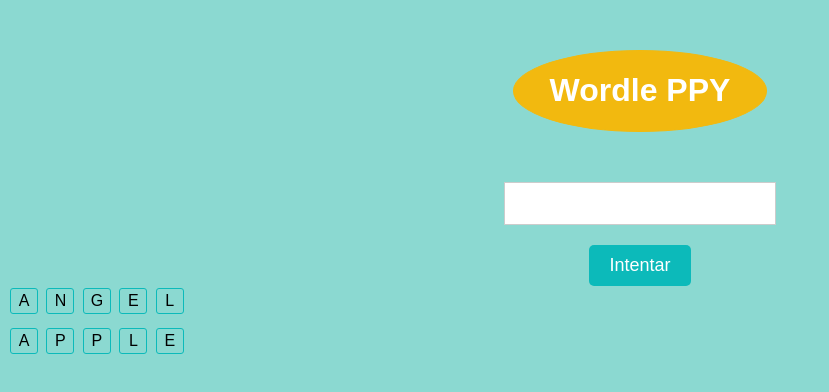
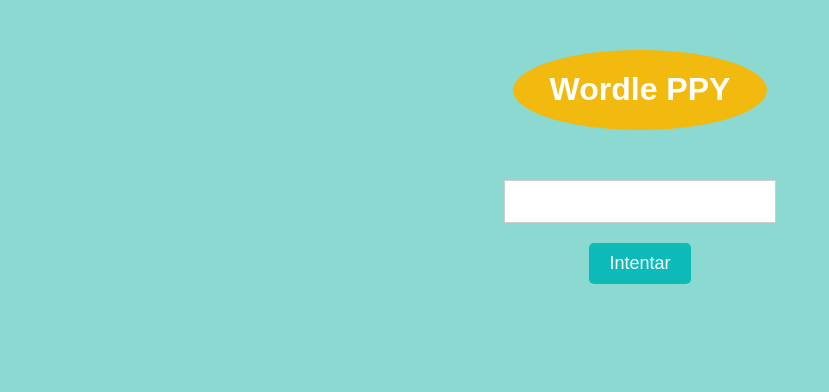
Before and after one commit to Druyeah/WordlePPY.github.io, a plain HTML site: page index.html in a window 1280 px wide. Shown: the whole page, without its empty margins (0-829 px from the left). Drawn offline with Linux system fonts and the light colour scheme.

Commit message:
Version 1.2
-Corrección de errores varios

```diff
--- a/index.html
+++ b/index.html
@@ -18,20 +18,20 @@
   <div id="grid">
       <!-- PRIMER INTENTO -->
       <div class='row'>
-      <span class='letter'> A </span>
+      <!-- <span class='letter'> A </span>
       <span class='letter'> N </span>
       <span class='letter'> G </span>
       <span class='letter'> E </span>
-      <span class='letter'> L </span>
+      <span class='letter'> L </span> -->
     </div>
 
     <!-- SEGUNDO INTENTO -->
     <div class='row'>
-      <span class='letter'> A </span>
+      <!-- <span class='letter'> A </span>
       <span class='letter'> P </span>
       <span class='letter'> P </span>
       <span class='letter'> L </span>
-      <span class='letter'> E </span>
+      <span class='letter'> E </span> -->
     </div>
   </div>
   <p id="guesses"></p>
--- a/script.js
+++ b/script.js
@@ -38,9 +38,11 @@
             SPAN.innerHTML = INTENTO[i];
             SPAN.style.backgroundColor = '#a4aec4';
         }
+
         ROW.appendChild(SPAN)
     }
     GRID.appendChild(ROW)
+    intentos--
 }
 
 // RETORNA PALABRAS INGRESADAS EN MAYUSCULAS
@@ -65,12 +67,3 @@
     location.reload();
 })
 }
-
-
-
-// window.addEventListener('load', init)
-// function init(){
-//     console.log('Esto se ejecuta solo cuando se carga la pagina web')
-// }
-// const input = document.getElementById("guess-input")
-// const valor = input.value
--- a/style.css
+++ b/style.css
@@ -1,6 +1,11 @@
 body {
   font-family: Arial, sans-serif;
   background-color: #8BD9D1;
+}
+
+h1 {
+  text-align: center;
+  margin-top: 20px;
 }
 
 #titulo {
@@ -44,7 +49,7 @@
 margin: 2px;
 min-width: 20px;
 text-align: center;
-  display: inline-block
+display: inline-block;
 }
 
 .row{
```
Lines whose indentation alone changed are shown as unchanged.
